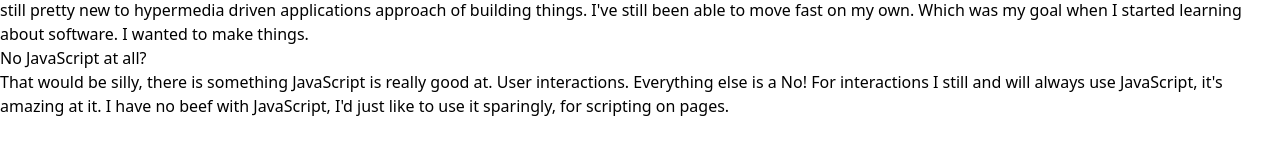
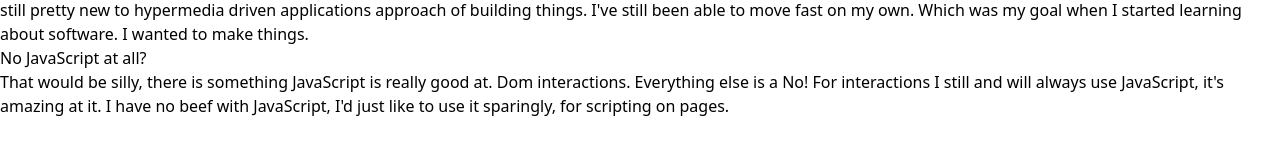
Before and after one commit to Cijin/seagin, a Next.js app: page /2024/no-more-js in a window 1280 px wide. Shown: the part 626-780 px from the top of the page. Built offline with nearby package versions, Linux system fonts and the light colour scheme.

Commit message:
squash this

```diff
--- a/pages/2024/no-more-js.mdx
+++ b/pages/2024/no-more-js.mdx
@@ -32,4 +32,4 @@ The main reason for this shift was the book [hypermedia systems](https://hyperme
 
 ## No JavaScript at all?
 
-That would be silly, there is something JavaScript is really good at. User interactions. Everything else is a No! For interactions I still and will always use JavaScript, it's amazing at it. I have no beef with JavaScript, I'd just like to use it sparingly, for scripting on pages.
+That would be silly, there is something JavaScript is really good at. Dom interactions. Everything else is a No! For interactions I still and will always use JavaScript, it's amazing at it. I have no beef with JavaScript, I'd just like to use it sparingly, for scripting on pages.
```
